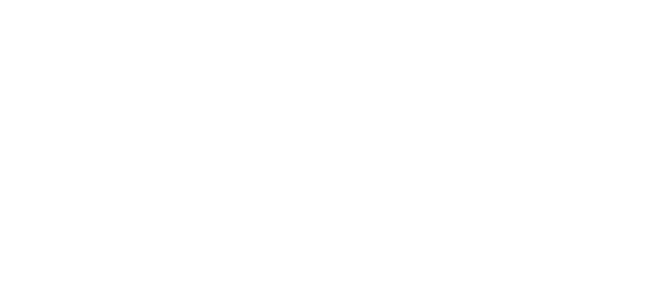
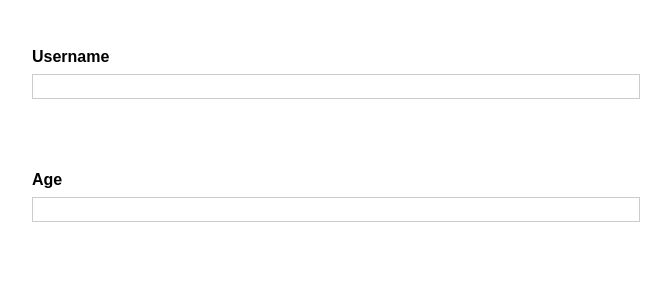
Before and after one commit to ctboyle6/react-course-app-2, a React (Create React App) app: page / in a window 1280 px wide. Shown: the top 300 px of the page, without its empty margins (304-975 px from the left). Built offline with nearby package versions, Linux system fonts and the light colour scheme.

Commit message:
initialize AddUser form component, connect to App component

```diff
--- a/src/App.js
+++ b/src/App.js
@@ -1,10 +1,11 @@
 import React from 'react';
+import AddUser from './components/Users/AddUser';
 
 
 function App() {
   return (
     <div>
-
+      <AddUser />
     </div>
   );
 }
--- a/src/components/Users/AddUser.js
+++ b/src/components/Users/AddUser.js
@@ -0,0 +1,18 @@
+import styles from './AddUser.module.css';
+
+const AddUser = () => {
+  return (
+    <form>
+      <div className={styles.input}>
+        <label>Username</label>
+        <input type="text"></input>
+      </div>
+      <div className={styles.input}>
+        <label>Age</label>
+        <input type="number"></input>
+      </div>
+    </form>
+  );
+}
+
+export default AddUser
```
